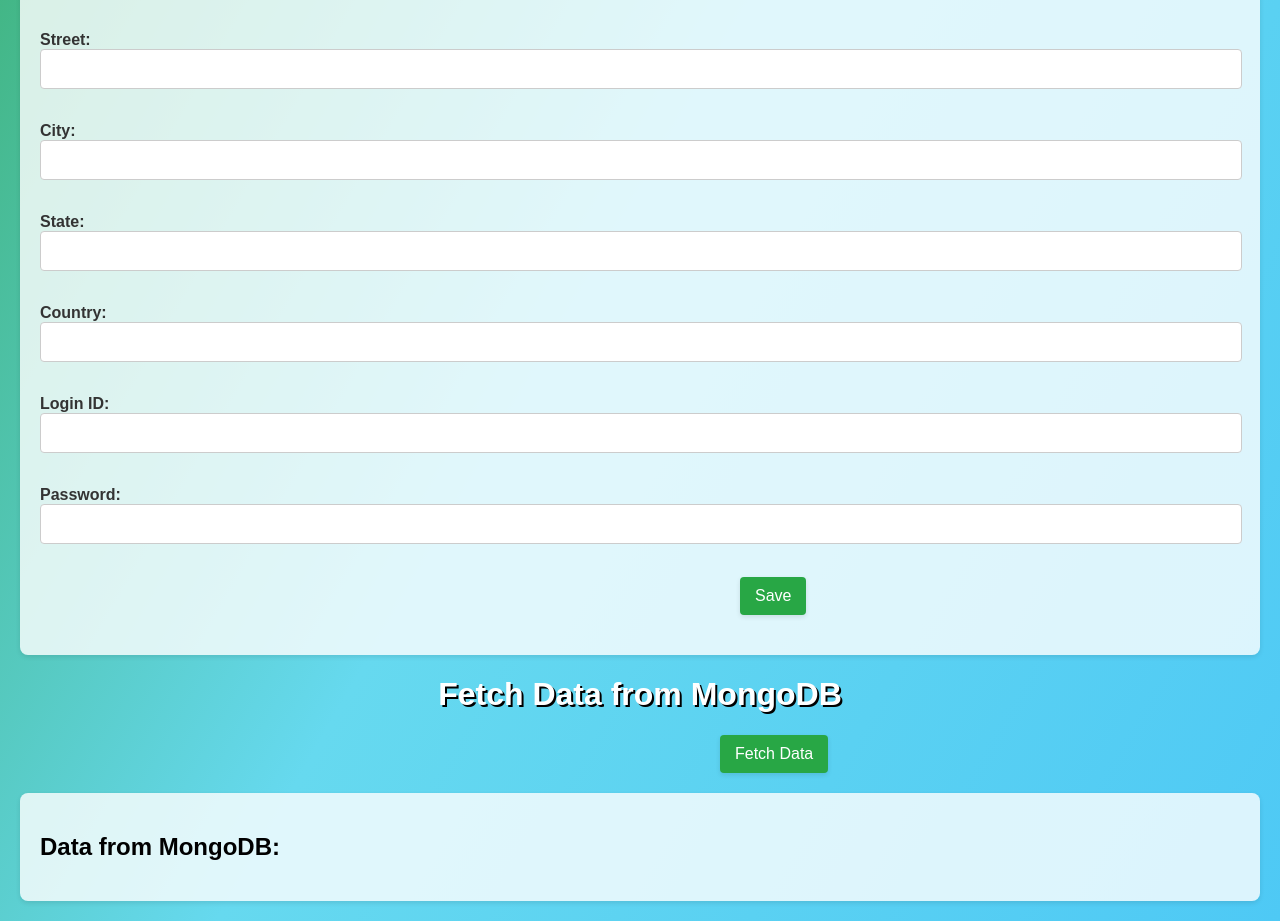
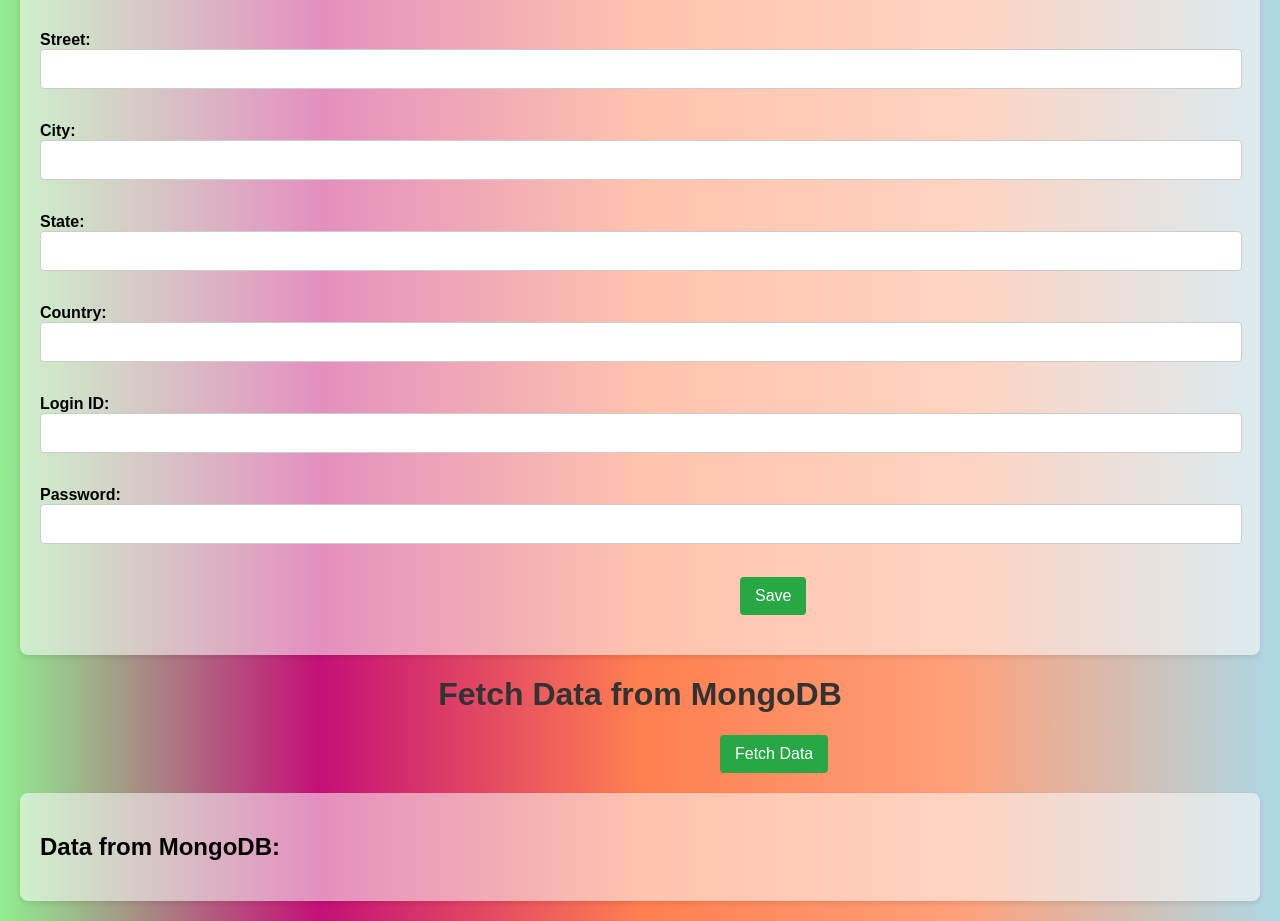
Before and after one commit to Harikaran1212/node-task-1, a website: page public/index.html in a window 1280 px wide. Shown: the part 544-1465 px from the top of the page. Drawn offline with nearby package versions, Linux system fonts and the light colour scheme.

Commit message:
Update index.html

```diff
--- a/public/index.html
+++ b/public/index.html
@@ -7,84 +7,6 @@
     <script src="https://code.jquery.com/jquery-3.6.0.min.js"></script>
     <link rel="stylesheet" href="style.css">
     <link rel="shortcut icon" href="lion.png" type="image/x-icon">
-    <style>
-        body {
-            font-family: Arial, sans-serif;
-            background-image: linear-gradient(120deg, #34a85a,#66d9ef, #4ec9f5 );
-            margin: 0;
-            padding: 20px;
-        }
-
-        h1 {
-            color: #fff;
-            text-align: center;
-            text-shadow: 2px 2px #000;
-        }
-
-        form {
-            background-color: rgba(255, 255, 255, 0.8);
-            padding: 20px;
-            border-radius: 8px;
-            box-shadow: 0 2px 5px rgba(0, 0, 0, 0.1);
-            margin-bottom: 20px;
-        }
-
-        label {
-            font-weight: bold;
-            color: #333;
-        }
-
-        input {
-            width: calc(100% - 20px);
-            padding: 10px;
-            margin-bottom: 15px;
-            border: 1px solid #ccc;
-            border-radius: 4px;
-            font-size: 16px;
-        }
-
-        button {
-            padding: 10px 15px;
-            background-color: #28a745;
-            border: none;
-            color: #fff;
-            font-size: 16px;
-            border-radius: 4px;
-            cursor: pointer;
-            margin-left: 700px;
-            margin-bottom: 20px;
-            box-shadow: 0 2px 5px rgba(0, 0, 0, 0.1);
-        }
-
-        button:hover {
-            background-color: #218838;
-        }
-
-        #result {
-            background-color: rgba(255, 255, 255, 0.8);
-            padding: 20px;
-            border-radius: 8px;
-            box-shadow: 0 2px 5px rgba(0, 0, 0, 0.1);
-        }
-
-        ul {
-            list-style-type: none;
-            padding-left: 0;
-        }
-
-        li {
-            padding: 10px;
-            background-color: rgba(255, 255, 255, 0.8);
-            margin-bottom: 10px;
-            border-radius: 4px;
-            border: 1px solid #ddd;
-        }
-
-        li:hover {
-            background-color: #f5f5f5;
-        }
-    </style>
-
 </head>
 <body>
     <h1>Save Data to MongoDB</h1>
```
